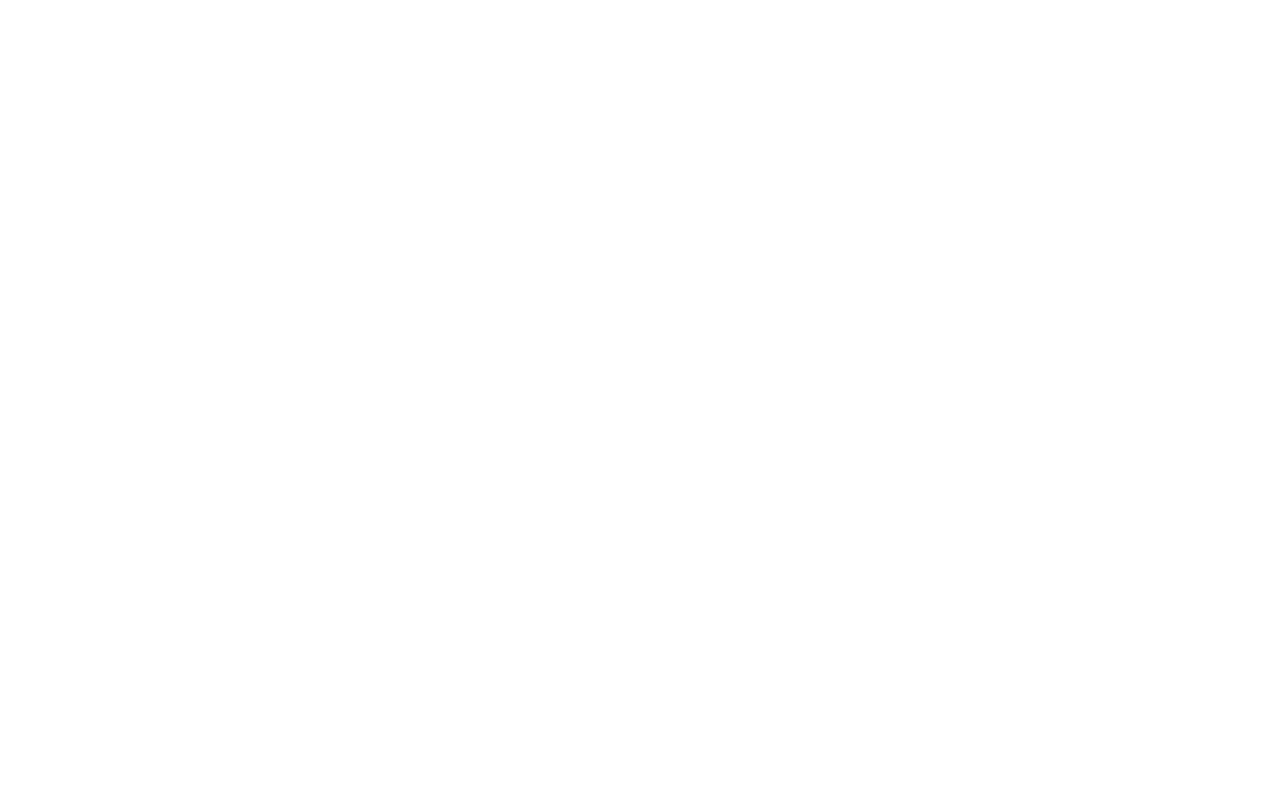
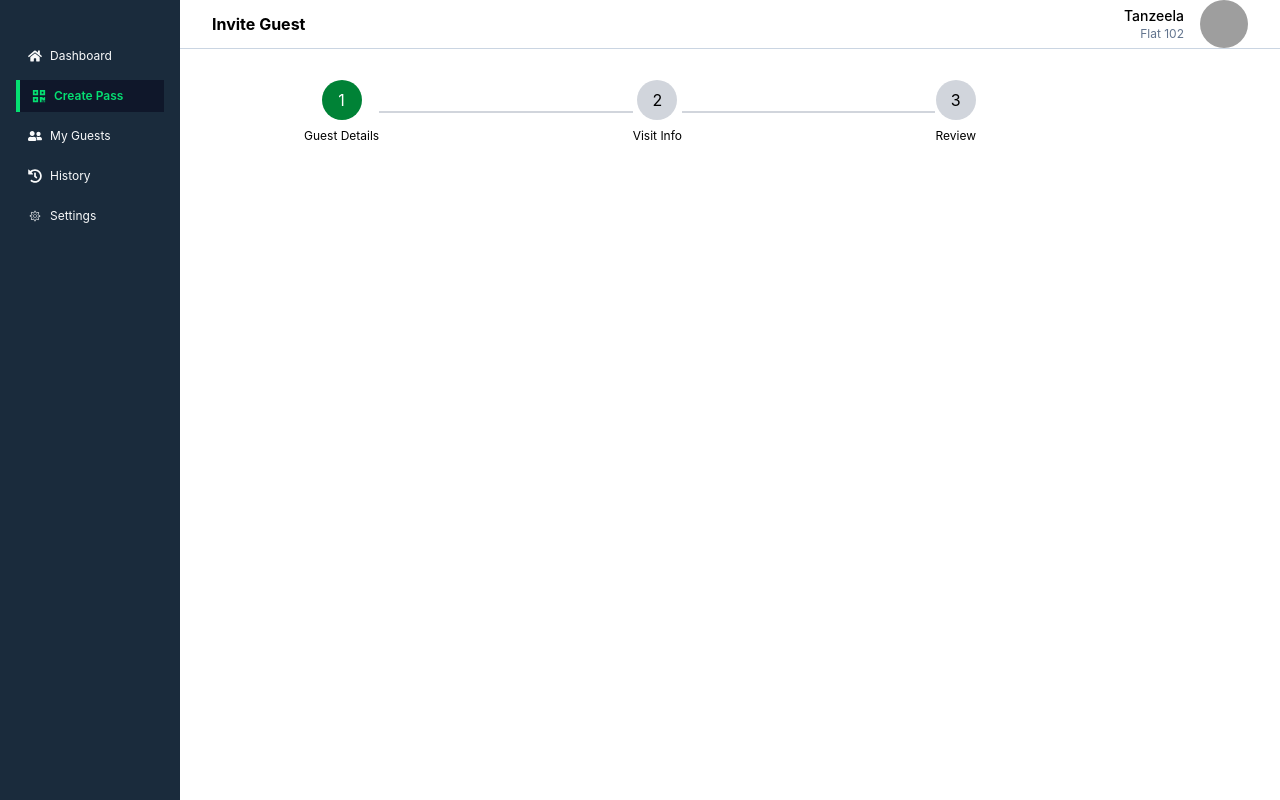
Before and after one commit to tanzeelafaheem/GateKeep, a React (Vite) app in the folder frontend/: page /resident/invite-guest in a window 1280 px wide. Before the commit this address had no page. Built offline with nearby package versions, Linux system fonts and the light colour scheme; grey boxes are pictures that could not be loaded.

Commit message:
dashboard routing

```diff
--- a/frontend/src/App.jsx
+++ b/frontend/src/App.jsx
@@ -4,6 +4,7 @@ import Dashboard from './pages/resident/Dashboard';
 import History from './pages/resident/History';
 import MyGuests from './pages/resident/MyGuests';
 import Settings from './pages/resident/Settings';
+import InviteGuest from './pages/resident/InviteGuest';
 
 function App() {
   return (
@@ -13,6 +14,7 @@ function App() {
       <Route path="/resident/history" element={<History />} />
       <Route path="/resident/my-guests" element={<MyGuests />} />
       <Route path="/resident/settings" element={<Settings />} />
+      <Route path="/resident/invite-guest" element={<InviteGuest />} />
     </Routes>
   );
 }
--- a/frontend/src/components/Navbar.jsx
+++ b/frontend/src/components/Navbar.jsx
@@ -1,6 +1,6 @@
 import React, { useState } from 'react';
 
-const Navbar = () => {
+const Navbar = ({heading}) => {
   const name = 'Tanzeela';
   const [flat] = useState(102);
 
@@ -10,7 +10,7 @@ const Navbar = () => {
       <div className="h-10 flex items-center justify-between">
 
         <div className="text-base font-bold">
-          Dashboard
+          {heading}
         </div>
 
         <div className="flex items-center gap-4">
--- a/frontend/src/components/Sidebar.jsx
+++ b/frontend/src/components/Sidebar.jsx
@@ -7,7 +7,7 @@ function Sidebar() {
 
   const menuItems = [
     { name: 'Dashboard', path: '/resident/dashboard', icon: <FaHome /> },
-    { name: 'Create Pass', path: '/resident/create-pass', icon: <FaQrcode /> },
+    { name: 'Create Pass', path: '/resident/invite-guest', icon: <FaQrcode /> },
     { name: 'My Guests', path: '/resident/my-guests', icon: <FaUserFriends /> },
     { name: 'History', path: '/resident/history', icon: <FaHistory /> },
     { name: 'Settings', path: '/resident/settings', icon: <CiSettings /> }
--- a/frontend/src/pages/resident/Dashboard.jsx
+++ b/frontend/src/pages/resident/Dashboard.jsx
@@ -4,6 +4,7 @@ import SideBar from "../../components/Sidebar";
 import { CiCalendar } from "react-icons/ci";
 import { BsQrCodeScan } from "react-icons/bs";
 import mockData from "../../mockData";
+import { Link } from "react-router-dom";
 
 const Dashboard = () => {
   return (
@@ -11,172 +12,95 @@ const Dashboard = () => {
       <SideBar />
 
       <div className="flex flex-col flex-1 ml-[180px]">
-        <Navbar />
+        <Navbar heading={`Dashboard`}/>
 
         <div className="flex-1 mt-10 p-5 bg-gray-100 overflow-y-auto">
-
           {/* Stats */}
 
           <div className="flex gap-4 mb-2">
-
             <div className="bg-white rounded-lg shadow-sm w-1/3 p-3 flex justify-center">
               <div className="flex items-center gap-2">
-
                 <div className="h-8 w-8 bg-gray-200 rounded-full flex justify-center items-center">
                   <CiCalendar className="w-5 h-5" />
                 </div>
 
                 <div>
-                  <p className="text-[11px] text-gray-500">
-                    Active Invites
-                  </p>
+                  <p className="text-[11px] text-gray-500">Active Invites</p>
 
                   <p className="font-bold text-sm">
                     {mockData.activeInvitations.length}
                   </p>
                 </div>
-
               </div>
             </div>
 
-
-
             <div className="bg-white rounded-lg shadow-sm w-1/3 p-3 flex justify-center">
-
               <div className="flex items-center gap-2">
-
                 <div className="h-8 w-8 bg-gray-200 rounded-full flex justify-center items-center">
                   <CiCalendar className="w-5 h-5" />
                 </div>
 
                 <div>
+                  <p className="text-[11px] text-gray-500">Expected Today</p>
 
-                  <p className="text-[11px] text-gray-500">
-
-                    Expected Today
-
-                  </p>
-
-                  <p className="font-bold text-sm">
-
-                    04
-
-                  </p>
-
+                  <p className="font-bold text-sm">04</p>
                 </div>
-
               </div>
-
             </div>
 
-
-
             <div className="bg-white rounded-lg shadow-sm w-1/3 p-3 flex justify-center">
-
               <div className="flex items-center gap-2">
-
                 <div className="h-8 w-8 bg-gray-200 rounded-full flex justify-center items-center">
                   <CiCalendar className="w-5 h-5" />
                 </div>
 
                 <div>
+                  <p className="text-[11px] text-gray-500">Entries Today</p>
 
-                  <p className="text-[11px] text-gray-500">
-
-                    Entries Today
-
-                  </p>
-
-                  <p className="font-bold text-sm">
-
-                    08
-
-                  </p>
-
+                  <p className="font-bold text-sm">08</p>
                 </div>
-
               </div>
-
             </div>
-
           </div>
-
-
 
           {/* Secure Access + Active Invitations */}
 
           <div className="flex gap-2 mb-4 h-48">
-
-
             {/* Secure Access */}
 
             <div className="bg-[#1a2b3c] text-white w-1/3 p-6 rounded-xl shadow-lg flex flex-col justify-between">
-
               <div>
-
-                <h2 className="font-semibold text-lg">
-
-                  Secure Access
-
-                </h2>
+                <h2 className="font-semibold text-lg">Secure Access</h2>
 
                 <p className="text-sm text-slate-300 mt-2">
-
-                  Instantly generate a secure QR code
-                  for expected guests and visitors.
-
+                  Instantly generate a secure QR code for expected guests and
+                  visitors.
                 </p>
-
               </div>
 
-
-
-              <button className="flex items-center gap-2 bg-green-400 hover:bg-green-500 rounded-lg px-4 py-2.5 text-sm text-black font-medium w-fit">
-
+              <button className="flex items-center gap-2 bg-green-400 hover:bg-green-500 rounded-lg px-4 py-2.5 text-sm text-black font-medium w-fit cursor-pointer">
                 <BsQrCodeScan />
-
+                <Link to="/resident/invite-guest">
                 Invite New Guest
-
+                </Link>
               </button>
-
             </div>
-
-
 
             {/* Active Invitations */}
 
             <div className="bg-white w-2/3 p-4 rounded-xl shadow-lg">
+              <div className="flex justify-between mb-3">
+                <h2 className="font-semibold text-base">Active Invitations</h2>
 
-              <div className="flex justify-between mb-3">
-
-                <h2 className="font-semibold text-base">
-
-                  Active Invitations
-
-                </h2>
-
-
-                <button className="text-[11px] text-blue-600">
-
-                  View all
-
-                </button>
-
+                <button className="text-[11px] text-blue-600">View all</button>
               </div>
 
-
-
-              {mockData.activeInvitations
-                .slice(0, 2)
-                .map((invite) => (
-
+              {mockData.activeInvitations.slice(0, 2).map((invite) => (
                 <div
                   key={invite.id}
                   className="flex justify-between items-center py-2"
                 >
-
                   <div className="flex items-center gap-2">
-
                     {/* Status dot */}
 
                     <div
@@ -188,28 +112,14 @@ const Dashboard = () => {
                       }`}
                     ></div>
 
-
-
                     <div>
-
-                      <p className="font-medium text-xs">
-
-                        {invite.guestName}
-
-                      </p>
-
+                      <p className="font-medium text-xs">{invite.guestName}</p>
 
                       <p className="text-[10px] text-gray-500">
-
                         {invite.expectedDate}
-
                       </p>
-
                     </div>
-
                   </div>
-
-
 
                   <span
                     className={`text-[10px] px-2 py-1 rounded-full
@@ -219,56 +129,30 @@ const Dashboard = () => {
                         : "bg-yellow-100 text-yellow-700"
                     }`}
                   >
-
                     {invite.status}
-
                   </span>
-
                 </div>
-
               ))}
-
             </div>
-
           </div>
-
-
 
           {/* Recent Entry History */}
 
           <div className="bg-white rounded-xl shadow-lg p-4">
-
             <div className="flex justify-between mb-1">
-
-              <h2 className="font-semibold text-base">
-
-                Recent Entry History
-
-              </h2>
-
+              <h2 className="font-semibold text-base">Recent Entry History</h2>
 
               <button className="text-[11px] text-blue-600">
-
                 View Full Log
-
               </button>
-
             </div>
 
-
-
-            {mockData.history
-              .slice(0, 3)
-              .map((entry) => (
-
+            {mockData.history.slice(0, 3).map((entry) => (
               <div
                 key={entry.id}
                 className="flex justify-between items-center py-2"
               >
-
                 <div className="flex items-center gap-2">
-
-
                   {/* Dot */}
 
                   <div
@@ -280,37 +164,17 @@ const Dashboard = () => {
                     }`}
                   ></div>
 
-
-
                   <div>
-
-                    <p className="font-medium text-xs">
-
-                      {entry.guestName}
-
-                    </p>
-
+                    <p className="font-medium text-xs">{entry.guestName}</p>
 
                     <p className="text-[10px] text-gray-500">
-
                       {entry.visitDate}
-
                     </p>
-
                   </div>
-
                 </div>
 
-
-
                 <div className="text-right">
-
-                  <p className="text-[10px]">
-
-                    {entry.entryTime || "No Entry"}
-
-                  </p>
-
+                  <p className="text-[10px]">{entry.entryTime || "No Entry"}</p>
 
                   <span
                     className={`text-[10px]
@@ -320,19 +184,12 @@ const Dashboard = () => {
                         : "text-red-700"
                     }`}
                   >
-
                     {entry.status}
-
                   </span>
-
                 </div>
-
               </div>
-
             ))}
-
           </div>
-
         </div>
       </div>
     </div>
--- /dev/null
+++ b/frontend/src/pages/resident/InviteGuest.jsx
@@ -0,0 +1,89 @@
+import React, { useState } from "react";
+import Sidebar from "../../components/Sidebar";
+import Navbar from "../../components/Navbar";
+
+const InviteGuest = () => {
+  const [step, setstep] = useState(1);
+
+  return (
+    <>
+      <div className="flex flex-col flex-1 ml-[180px]">
+        <Navbar heading={`Invite Guest`} />
+      </div>
+      <Sidebar />
+      {/*Progress bar*/}
+      <div className="max-w-2xl mx-auto mb-10 mt-20 ml-180px">
+        <div className="flex items-center justify-between">
+          {/* Step 1 */}
+
+          <div className="flex flex-col items-center">
+            <div
+              className={`
+h-10
+w-10
+rounded-full
+flex
+items-center
+justify-center
+
+${step >= 1 ? "bg-green-700 text-white" : "bg-gray-300"}
+`}
+            >
+              1
+            </div>
+
+            <p className="text-xs mt-2">Guest Details</p>
+          </div>
+
+          <div className="flex-1 h-[2px] bg-gray-300"></div>
+
+          {/* Step 2 */}
+
+          <div className="flex flex-col items-center">
+            <div
+              className={`
+h-10
+w-10
+rounded-full
+flex
+items-center
+justify-center
+
+${step >= 2 ? "bg-green-700 text-white" : "bg-gray-300"}
+`}
+            >
+              2
+            </div>
+
+            <p className="text-xs mt-2">Visit Info</p>
+          </div>
+
+          <div className="flex-1 h-[2px] bg-gray-300"></div>
+
+          {/* Step 3 */}
+
+          <div className="flex flex-col items-center">
+            <div
+              className={`
+h-10
+w-10
+rounded-full
+flex
+items-center
+justify-center
+
+${step >= 3 ? "bg-green-700 text-white" : "bg-gray-300"}
+`}
+            >
+              3
+            </div>
+
+            <p className="text-xs mt-2">Review</p>
+          </div>
+        </div>
+      </div>
+    </>
+  );
+};
+
+export default InviteGuest;
```
